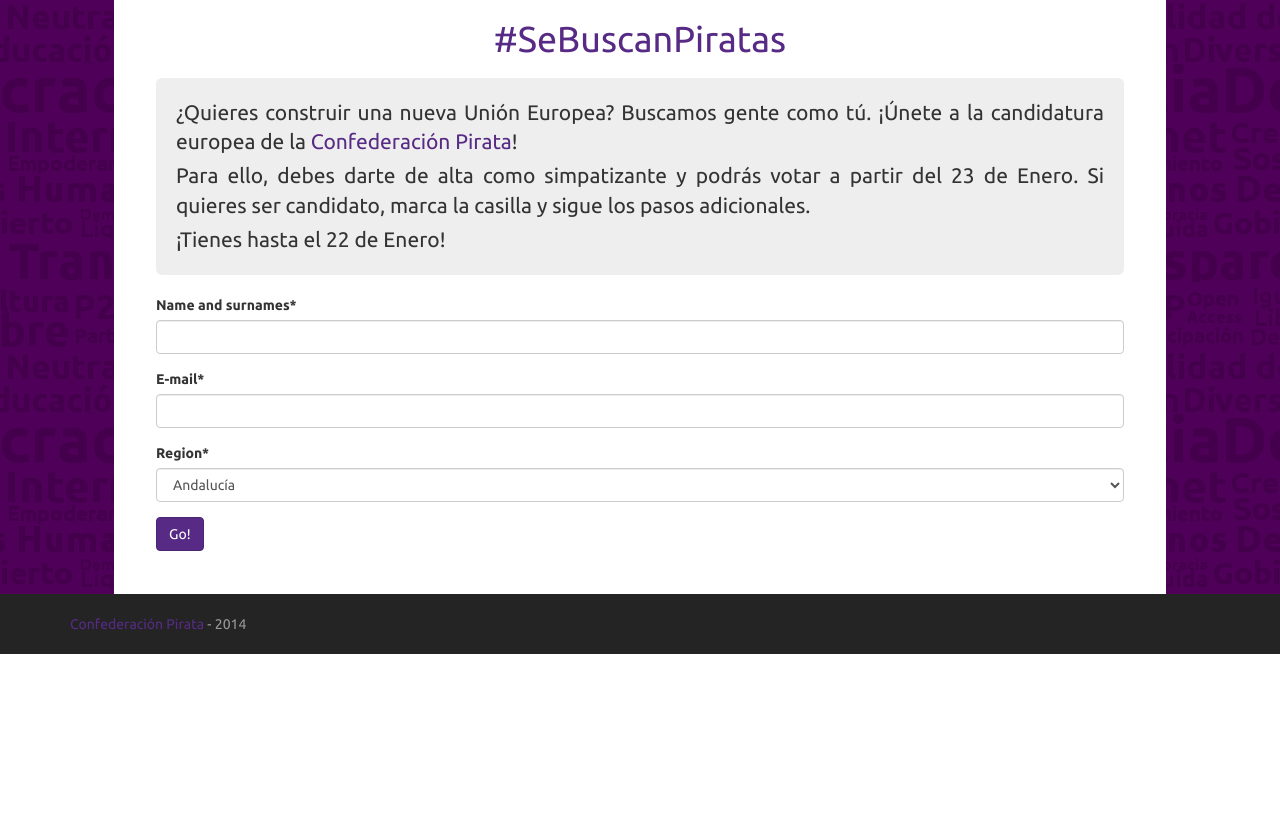
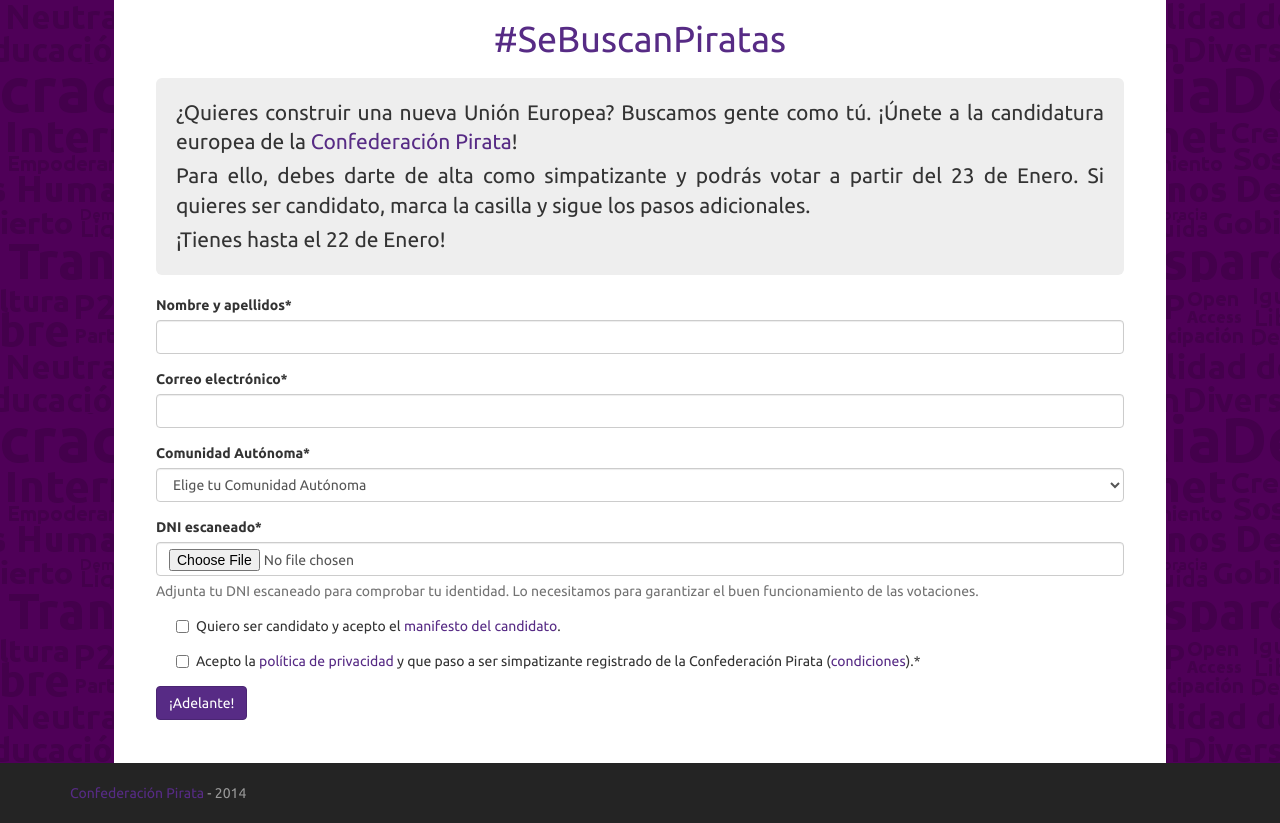
Before and after one commit to confederacion-pirata/bandera, a Django app: page / in a window 1280 px wide. Shown: the part 201-1024 px from the top of the page. Before the commit the page ends 855 px from the top, so only its background shows below. Run offline with Django 3.2, Linux system fonts and the light colour scheme; some libraries are stand-ins or nearby versions.

Commit message:
First step form done.

```diff
--- a/meme/forms.py
+++ b/meme/forms.py
@@ -6,18 +6,19 @@ from crispy_forms.layout import Submit
 
 class FrontForm(forms.Form):
 	name = forms.CharField(
-		label = 'Name and surnames',
+		label = 'Nombre y apellidos',
 		max_length = 140,
 		required = True,
 	)
 	email = forms.EmailField(
-		label = 'E-mail',
+		label = 'Correo electrónico',
 		max_length = 75,
 		required = True,
 	)
 	region = forms.ChoiceField(
-		label = 'Region',
+		label = 'Comunidad Autónoma',
 		choices = (
+			('', 'Elige tu Comunidad Autónoma'),
 			('an', 'Andalucía'),
 			('ar', 'Aragón'),
 			('as', 'Asturias'),
@@ -40,10 +41,23 @@ class FrontForm(forms.Form):
 		),
 		required = True,
 	)
+	scanned_id = forms.FileField(
+		label = 'DNI escaneado',
+		help_text = 'Adjunta tu DNI escaneado para comprobar tu identidad. Lo necesitamos para garantizar el buen funcionamiento de las votaciones.',
+		required = True,
+	)
+	ok_candidate = forms.BooleanField(
+		label = 'Quiero ser candidato y acepto el <a href="/manifesto">manifesto del candidato</a>.',
+		required = False,
+	)
+	ok_tos = forms.BooleanField(
+		label = 'Acepto la <a href="/privacidad">política de privacidad</a> y que paso a ser simpatizante registrado de la Confederación Pirata (<a href="/condiciones">condiciones</a>).',
+		required = True,
+	)
 	def __init__(self, *args, **kwargs):
 		super(FrontForm, self).__init__(*args, **kwargs)
 		self.helper = FormHelper()
 		self.helper.form_id = 'front'
 		self.helper.form_method = 'post'
 		self.helper.form_action = 'api_front'
-		self.helper.add_input(Submit('go', 'Go!'))
+		self.helper.add_input(Submit('go', '¡Adelante!'))
--- a/meme/templates/index.html
+++ b/meme/templates/index.html
@@ -1,7 +1,7 @@
 {% extends 'layout.html' %}
 {% load crispy_forms_tags %}
 
-{% block title %}Bandera{% endblock %}
+{% block title %}#SeBuscanPiratas - Primarias abiertas Elecciones Europeas 2014 | Confederación Pirata{% endblock %}
 {% block content %}
 {% crispy form %}
 {% endblock %}
```
